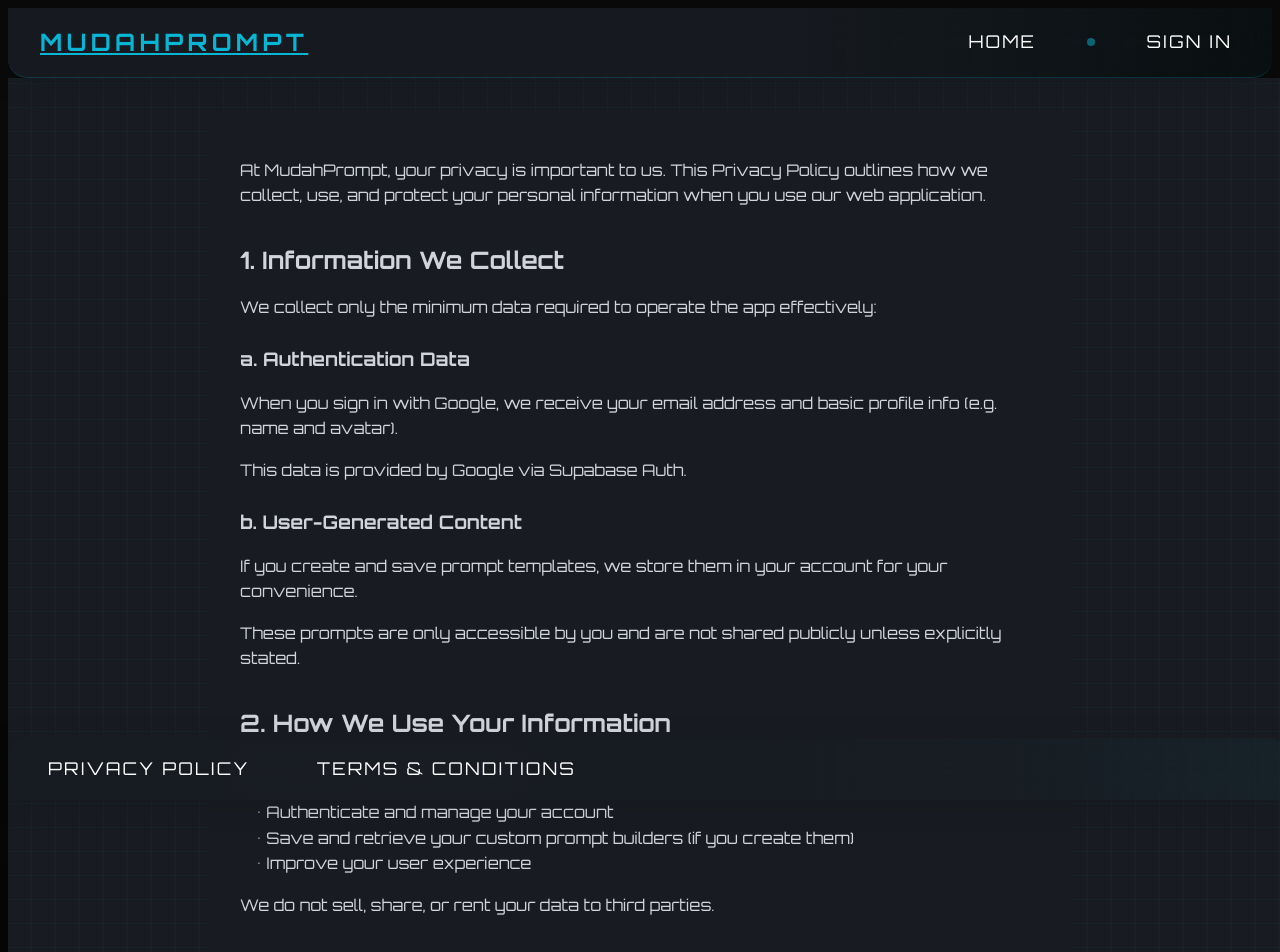
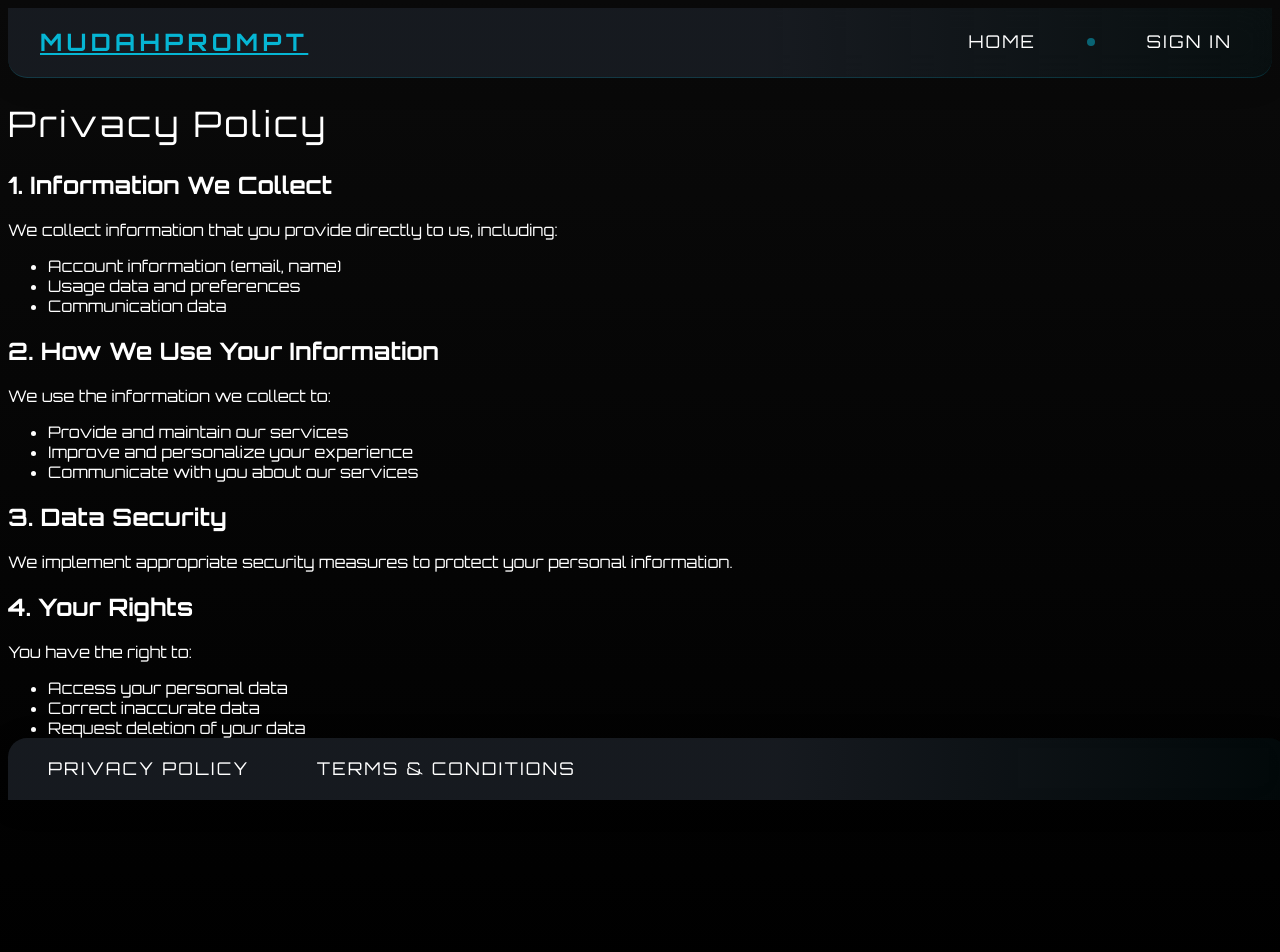
Before and after one commit to Aaqil456/mudahprompt, a Next.js app: page /privacy-policy in a window 1280 px wide. Shown: the top 952 px of the page. Built offline with nearby package versions, Linux system fonts and the light colour scheme; no server answers.

Commit message:
update lagi error

```diff
--- a/src/app/auth error/AuthErrorPage.tsx
+++ b/src/app/auth error/AuthErrorPage.tsx
@@ -1,59 +1,22 @@
 'use client'
 
-import { Button } from '@/components/ui/button'
-import Link from 'next/link'
-import styles from './auth-error-page.module.css'
+import { useRouter } from 'next/navigation'
 
 export default function AuthErrorPage() {
+  const router = useRouter()
+
   return (
-    <div className="relative min-h-screen bg-[#0A0A0A] overflow-hidden">
-      {/* Animated background grid */}
-      <div className="absolute inset-0 bg-[linear-gradient(to_right,#1a1a1a_1px,transparent_1px),linear-gradient(to_bottom,#1a1a1a_1px,transparent_1px)] bg-[size:24px_24px] [mask-image:radial-gradient(ellipse_60%_50%_at_50%_0%,#000_70%,transparent_100%)]" />
-
-      {/* Glowing orbs */}
-      <div className="absolute -left-20 top-1/2 h-[500px] w-[500px] -translate-y-1/2 rounded-full bg-red-500/20 blur-[128px] animate-pulse-slow" />
-      <div className="absolute -right-20 top-1/2 h-[500px] w-[500px] -translate-y-1/2 rounded-full bg-orange-500/20 blur-[128px] animate-pulse-slow" />
-
-      {/* Navigation */}
-      <nav className="glass-effect fixed left-0 top-0 z-50 w-full border-b border-white/10">
-        <div className="mx-auto flex max-w-7xl items-center justify-between p-4">
-          <Link href="/" className="text-xl font-bold text-gradient-animate">
-            MudahPrompt
-          </Link>
-        </div>
-      </nav>
-
-      {/* Main Content */}
-      <main className="relative mx-auto max-w-7xl px-4 pt-24">
-        <div className="glass-effect mx-auto max-w-md rounded-2xl border border-white/10 bg-black/40 p-8 backdrop-blur-xl animate-float">
-          <div className="text-center">
-            <div className="mb-4 inline-block rounded-full bg-red-500/10 p-3">
-              <svg className="h-6 w-6 text-red-400" fill="none" stroke="currentColor" viewBox="0 0 24 24">
-                <path strokeLinecap="round" strokeLinejoin="round" strokeWidth={2} d="M12 9v2m0 4h.01m-6.938 4h13.856c1.54 0 2.502-1.667 1.732-3L13.732 4c-.77-1.333-2.694-1.333-3.464 0L3.34 16c-.77 1.333.192 3 1.732 3z" />
-              </svg>
-            </div>
-            <h1 className="gradient-text text-3xl font-bold">Authentication Error</h1>
-            <p className="mt-2 text-gray-400">
-              There was a problem authenticating your account. Please try again.
-            </p>
-          </div>
-
-          <div className="mt-8 flex flex-col gap-4">
-            <Link href="/login">
-              <Button className="group relative w-full overflow-hidden rounded-xl bg-white px-6 py-3 text-black transition-all hover:bg-gray-100 button-hover-effect">
-                <div className="absolute inset-0 bg-gradient-to-r from-blue-500/20 to-purple-500/10 opacity-0 transition-opacity group-hover:opacity-100" />
-                <span className="relative">Try Again</span>
-              </Button>
-            </Link>
-            <Link href="/">
-              <Button variant="outline" className="group relative w-full overflow-hidden rounded-xl border-white/20 bg-black/50 px-6 py-3 text-white transition-all hover:bg-black/70 button-hover-effect">
-                <div className="absolute inset-0 bg-gradient-to-r from-blue-500/20 to-purple-500/10 opacity-0 transition-opacity group-hover:opacity-100" />
-                <span className="relative">Go Back Home</span>
-              </Button>
-            </Link>
-          </div>
-        </div>
-      </main>
+    <div className="min-h-screen flex items-center justify-center bg-gray-900">
+      <div className="text-center">
+        <h1 className="text-4xl font-bold text-red-500 mb-4">Authentication Error</h1>
+        <p className="text-gray-300 mb-8">There was a problem with the authentication process.</p>
+        <button
+          onClick={() => router.push('/')}
+          className="bg-blue-500 hover:bg-blue-600 text-white font-bold py-2 px-4 rounded"
+        >
+          Return to Home
+        </button>
+      </div>
     </div>
   )
 }
--- a/src/app/login/page.tsx
+++ b/src/app/login/page.tsx
@@ -1,37 +1,63 @@
 'use client'
 
-import styles from './login-page.module.css'
-import { useRouter } from 'next/navigation'
-import { createClient } from '@/lib/supabase/client'
+import { useState } from 'react'
+import { Button } from '@/components/ui/button'
+import Link from 'next/link'
+import { Input } from '@/components/ui/input'
+import { Label } from '@/components/ui/label'
 
 export default function LoginPage() {
-  const router = useRouter()
-  const supabase = createClient()
+  const [email, setEmail] = useState('')
+  const [password, setPassword] = useState('')
 
-  const handleGoogleLogin = async () => {
-    const { error } = await supabase.auth.signInWithOAuth({
-      provider: 'google',
-      options: {
-        redirectTo: `${window.location.origin}/auth/callback`,
-      },
-    })
-    if (!error) {
-      // The redirect will happen automatically
-    } else {
-      alert('Google sign in failed!')
-    }
+  const handleSubmit = async (e: React.FormEvent) => {
+    e.preventDefault()
+    // Add your login logic here
   }
 
   return (
-    <div className="min-h-screen flex flex-col bg-transparent">
-      {/* Centered login card */}
-      <div className="flex-1 flex items-center justify-center">
-        <div className={`${styles.loginCard} w-full max-w-md mx-auto flex flex-col items-center p-8 md:p-10`}>
-          <div className={`${styles.loginTitle} mb-4`}>Sign In</div>
-          <div className={`${styles.loginDesc} mb-8`}>Sign in to access your dashboard and manage your AI prompts securely.</div>
-          <button className={`${styles.neonButton} w-full`} onClick={handleGoogleLogin}>
-            Sign in with Google
-          </button>
+    <div className="min-h-screen flex items-center justify-center bg-gray-900">
+      <div className="w-full max-w-md p-8 space-y-8 bg-gray-800 rounded-lg shadow-lg">
+        <div className="text-center">
+          <h1 className="text-3xl font-bold text-white">Welcome Back</h1>
+          <p className="mt-2 text-gray-400">Please sign in to your account</p>
+        </div>
+        <form onSubmit={handleSubmit} className="mt-8 space-y-6">
+          <div className="space-y-4">
+            <div>
+              <Label htmlFor="email">Email</Label>
+              <Input
+                id="email"
+                type="email"
+                value={email}
+                onChange={(e) => setEmail(e.target.value)}
+                required
+                className="mt-1"
+              />
+            </div>
+            <div>
+              <Label htmlFor="password">Password</Label>
+              <Input
+                id="password"
+                type="password"
+                value={password}
+                onChange={(e) => setPassword(e.target.value)}
+                required
+                className="mt-1"
+              />
+            </div>
+          </div>
+          <Button type="submit" className="w-full">
+            Sign In
+          </Button>
+        </form>
+        <div className="text-center mt-4">
+          <p className="text-gray-400">
+            Don&apos;t have an account?{' '}
+            <Link href="/signup" className="text-blue-500 hover:text-blue-400">
+              Sign up
+            </Link>
+          </p>
         </div>
       </div>
     </div>
--- a/src/app/privacy-policy/page.tsx
+++ b/src/app/privacy-policy/page.tsx
@@ -1,69 +1,42 @@
 'use client'
 
-import Link from 'next/link'
 import styles from './privacy-policy.module.css'
 
-export default function PrivacyPolicy() {
+export default function PrivacyPolicyPage() {
   return (
     <div className={styles.container}>
-      {/* Grid background */}
-      <div className={styles.landingBg} />
-
-      <div className={styles.robotCard} style={{
-        margin: '2rem auto',
-        maxWidth: '800px',
-        width: '90%',
-        padding: '2rem'
-      }}>
-        <div style={{
-          color: '#d1d5db',
-          fontFamily: 'var(--font-digital)',
-          lineHeight: '1.6',
-          fontSize: '1rem'
-        }}>
-          <p>At MudahPrompt, your privacy is important to us. This Privacy Policy outlines how we collect, use, and protect your personal information when you use our web application.</p>
-
-          <h2 style={{ color: 'var(--neon-green)', marginTop: '2rem', marginBottom: '1rem' }}>1. Information We Collect</h2>
-          <p>We collect only the minimum data required to operate the app effectively:</p>
-
-          <h3 style={{ color: 'var(--neon-green)', marginTop: '1.5rem', marginBottom: '0.5rem' }}>a. Authentication Data</h3>
-          <p>When you sign in with Google, we receive your email address and basic profile info (e.g. name and avatar).</p>
-          <p>This data is provided by Google via Supabase Auth.</p>
-
-          <h3 style={{ color: 'var(--neon-green)', marginTop: '1.5rem', marginBottom: '0.5rem' }}>b. User-Generated Content</h3>
-          <p>If you create and save prompt templates, we store them in your account for your convenience.</p>
-          <p>These prompts are only accessible by you and are not shared publicly unless explicitly stated.</p>
-
-          <h2 style={{ color: 'var(--neon-green)', marginTop: '2rem', marginBottom: '1rem' }}>2. How We Use Your Information</h2>
-          <p>We use your information only to:</p>
-          <ul style={{ listStyle: 'none', paddingLeft: '1rem' }}>
-            <li>• Authenticate and manage your account</li>
-            <li>• Save and retrieve your custom prompt builders (if you create them)</li>
-            <li>• Improve your user experience</li>
+      <div className={styles.content}>
+        <h1 className={styles.title}>Privacy Policy</h1>
+        <div className={styles.section}>
+          <h2>1. Information We Collect</h2>
+          <p>We collect information that you provide directly to us, including:</p>
+          <ul>
+            <li>Account information (email, name)</li>
+            <li>Usage data and preferences</li>
+            <li>Communication data</li>
           </ul>
-          <p>We do not sell, share, or rent your data to third parties.</p>
-
-          <h2 style={{ color: 'var(--neon-green)', marginTop: '2rem', marginBottom: '1rem' }}>3. Data Storage & Security</h2>
-          <p>All data is stored securely using Supabase, which complies with modern cloud security standards.</p>
-          <p>We follow best practices to ensure your data remains safe.</p>
-
-          <h2 style={{ color: 'var(--neon-green)', marginTop: '2rem', marginBottom: '1rem' }}>4. Your Control</h2>
-          <p>You can:</p>
-          <ul style={{ listStyle: 'none', paddingLeft: '1rem' }}>
-            <li>• Sign out at any time</li>
-            <li>• Request deletion of your data (email us at privacy@mudahprompt.com)</li>
-            <li>• Edit or remove any custom prompts you have saved</li>
+        </div>
+        <div className={styles.section}>
+          <h2>2. How We Use Your Information</h2>
+          <p>We use the information we collect to:</p>
+          <ul>
+            <li>Provide and maintain our services</li>
+            <li>Improve and personalize your experience</li>
+            <li>Communicate with you about our services</li>
           </ul>
-
-          <h2 style={{ color: 'var(--neon-green)', marginTop: '2rem', marginBottom: '1rem' }}>5. Cookies</h2>
-          <p>We do not use any tracking or advertising cookies. We only use essential cookies (if any) required for login sessions.</p>
-
-          <h2 style={{ color: 'var(--neon-green)', marginTop: '2rem', marginBottom: '1rem' }}>6. Changes to This Policy</h2>
-          <p>We may update this Privacy Policy as our app evolves. If changes are made, we will notify users through the app or by email (if applicable).</p>
-
-          <h2 style={{ color: 'var(--neon-green)', marginTop: '2rem', marginBottom: '1rem' }}>7. Contact Us</h2>
-          <p>If you have any questions or concerns, please contact us at:</p>
-          <p>📧 privacy@mudahprompt.com</p>
+        </div>
+        <div className={styles.section}>
+          <h2>3. Data Security</h2>
+          <p>We implement appropriate security measures to protect your personal information.</p>
+        </div>
+        <div className={styles.section}>
+          <h2>4. Your Rights</h2>
+          <p>You have the right to:</p>
+          <ul>
+            <li>Access your personal data</li>
+            <li>Correct inaccurate data</li>
+            <li>Request deletion of your data</li>
+          </ul>
         </div>
       </div>
     </div>
```
Also changed, not shown: .eslintrc.json.
